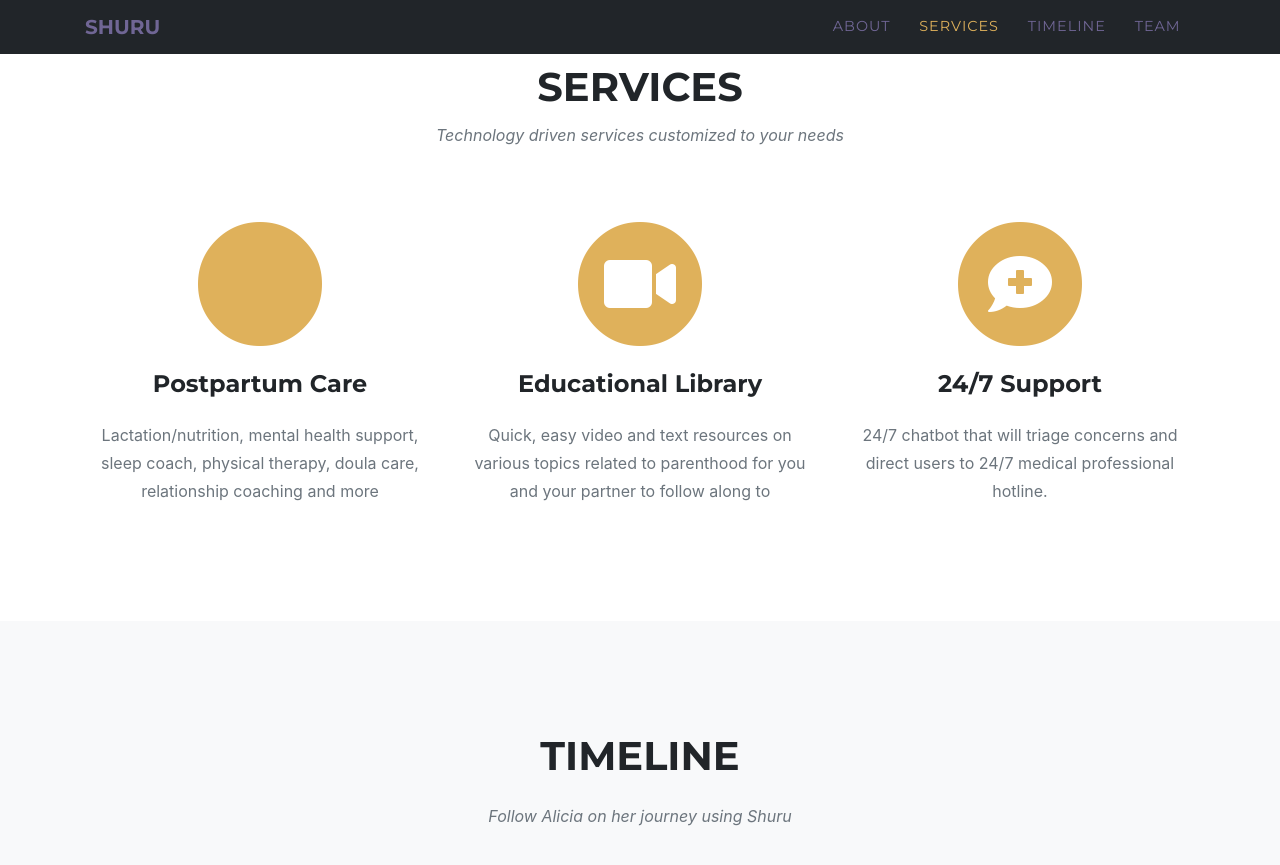
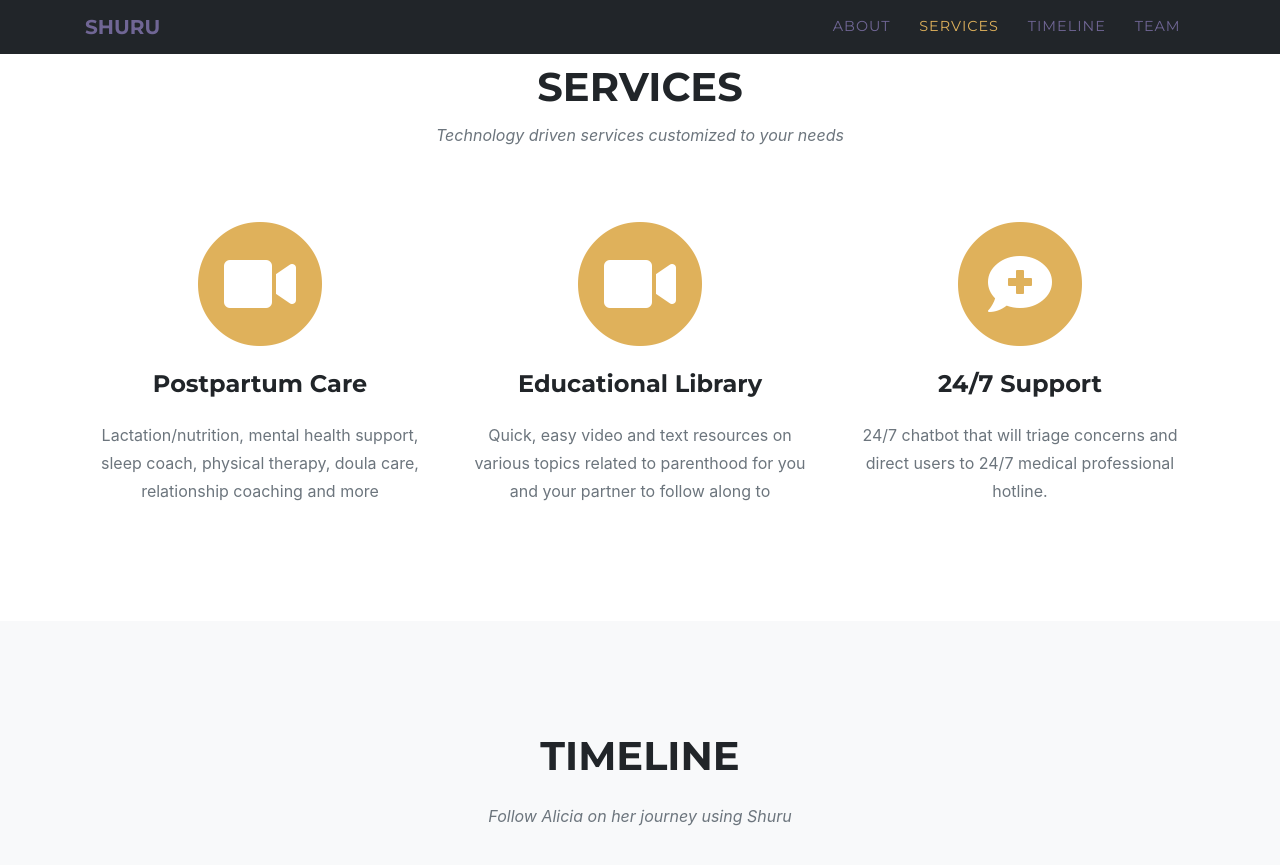
Before and after one commit to shurunow/shurunow.github.io, a Jekyll site: the page built from index.md, in a window 1280 px wide and 900 px high, scrolled down 1544 px. Shown: the top 865 px of the window. Built offline with Jekyll 4.4.1, drawn with Linux system fonts in a browser that asks for light colours; some web fonts are replaced.

Commit message:
Update sitetext.yml

```diff
--- a/_data/sitetext.yml
+++ b/_data/sitetext.yml
@@ -23,7 +23,7 @@ en: &DEFAULT_EN
     list:
       - title: "Postpartum Care"
         desc: "Lactation/nutrition, mental health support, sleep coach, physical therapy, doula care, relationship coaching and more"
-        icon: fas fa-heart-circle-plus #find more at https://fontawesome.com/icons
+        icon: fas fa-video #find more at https://fontawesome.com/icons
       - title: "Educational Library"
         desc: "Quick, easy video and text resources on various topics related to parenthood for you and your partner to follow along to"
         icon: fas fa-video
```
